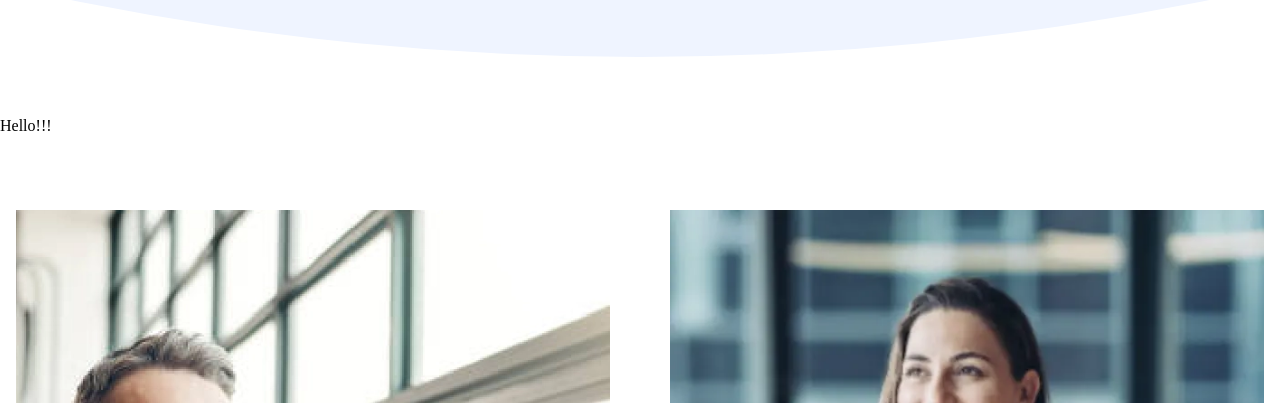
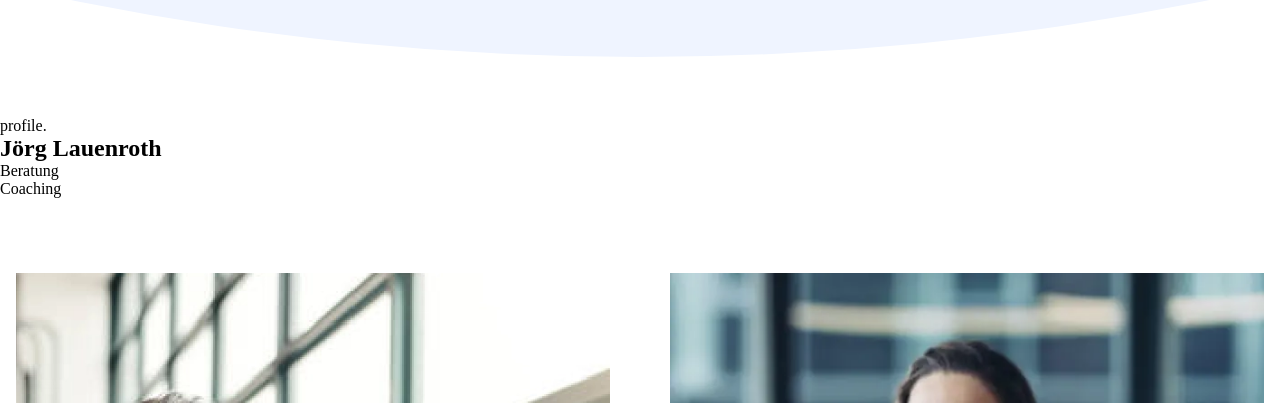
Before and after one commit to talhaejaz07/proj-website-laurenth, an Astro site: page /uber-uns in a window 1280 px wide. Shown: the part 397-800 px from the top of the page. Built offline with nearby package versions, Linux system fonts and the light colour scheme; Astro itself is replaced by a stand-in of ours.

Commit message:
before using mdx

```diff
--- a/src/components/Profiles.astro
+++ b/src/components/Profiles.astro
@@ -1 +1,21 @@
-<section>Hello!!!</section>
+---
+const profiles = await Astro.glob("../content/*.md");
+
+const pics = await import.meta.glob("../assets/images/profiles/*");
+---
+
+<section>
+  {
+    profiles.map((profile, index) => (
+      <>
+        <p>profile.</p>
+        <h1>{profile.frontmatter.name}</h1>
+        <div>
+          {profile.frontmatter.tags.map((tag) => (
+            <p>{tag}</p>
+          ))}
+        </div>
+      </>
+    ))
+  }
+</section>
--- /dev/null
+++ b/src/content/profile-01.md
@@ -0,0 +1,7 @@
+---
+image: "../assets/images/profiles/profile-01.webp"
+name: "Jörg Lauenroth"
+tags: ["Beratung", "Coaching"]
+---
+
+Lorem ipsum dolor sit amet, consectetur adipiscing elit. Mauris laoreet nibh sit amet malesuada eleifend. Quisque gravida pellentesque libero, vitae rhoncus augue mattis in. Morbi cursus, lorem a hendrerit blandit, nulla sem aliquam lacus, eu faucibus lacus justo ac justo. Sed et aliquet puru.
```
Also changed, not shown: src/content/profiles/profile-01.md (deleted, +0 -4 lines).
